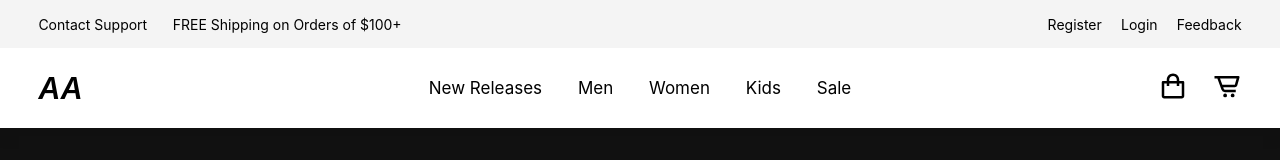
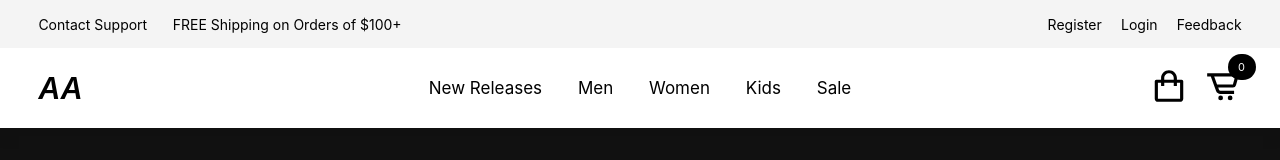
Before and after one commit to amirfounder/amir-apparel-demo-ui-react, a React (Create React App) app: page /shop in a window 1280 px wide. Shown: the top 160 px of the page. Built offline with nearby package versions, Linux system fonts and the light colour scheme.

Commit message:
got the badge working on the cart icon in header

```diff
--- a/src/components/Header/Header.jsx
+++ b/src/components/Header/Header.jsx
@@ -1,11 +1,27 @@
-import React from "react";
+import React, { useState } from "react";
 import { Link } from "react-router-dom";
 import styles from './Header.module.scss'
 import { useHistory } from "react-router-dom";
 import { BiCartAlt, BiShoppingBag } from 'react-icons/bi'
+import { useCartContext } from "../../context/CartContext";
 
 export const Header = () => {
-  const history = useHistory()
+  const {
+    cart
+  } = useCartContext();
+  const history = useHistory();
+
+  const generateCartBadgeNumber = (cart) => {
+    if (Array.isArray(cart)) {
+      if (cart.length > 99) {
+        return '99+'
+      }
+      return cart.length
+    }
+    return '0'
+  }
+
+  const [cartBadgeNumber] = useState()
 
   const handleCartIconClick = () => history.push('/cart')
 
@@ -42,15 +58,18 @@ export const Header = () => {
           </div>
         </div>
         <div className={styles.column}>
-          <BiShoppingBag
-            className={styles.icon}
-            size='30px'
-          />
-          <BiCartAlt
-            onClick={handleCartIconClick}
-            className={styles.icon}
-            size='30px'
-          />
+          <div className={styles.actions}>
+            <BiShoppingBag className={styles.icon} />
+            <div className={styles.cart}>
+              <BiCartAlt
+                onClick={handleCartIconClick}
+                className={styles.icon}
+              />
+              <div className={styles.badge}>
+                {generateCartBadgeNumber(cart)}
+              </div>
+            </div>
+          </div>
         </div>
       </div>
     </div>
--- a/src/components/Header/Header.module.scss
+++ b/src/components/Header/Header.module.scss
@@ -58,39 +58,67 @@
     &:nth-child(2) {
       justify-self: center;
       font-size: 17px;
+
+      &>.menu {
+        &>.navLink {
+          &:not(:first-child):not(:last-child) {
+            margin: 0 1.4vw;
+          }
+          &:first-child {
+            margin: 0 1.4vw 0 0;
+          }
+          &:last-child {
+            margin: 0 0 0 1.4vw;
+          }
+        }
+      }
     }
 
     &:nth-child(3) {
       justify-self: end;
-        &>.icon {
-          display: inline;
+
+      &>.actions {
+        display: grid;
+        grid-template-columns: auto auto;
+        column-gap: 1rem;
+
+        &>.cart {
+          position: relative;
+
+          &>.badge {
+            position: absolute;
+            top: 0;
+            right: 0;
+            border-radius: 200px;
+            background-color: black;
+            min-width: 24px;
+            min-height: 22px;
+            padding: 2px;
+            color: white;
+            font-size: 11px;
+            display: grid;
+            align-items: center;
+            justify-content: center;
+            line-height: 0em;
+            transform: translate(50%, -50%);
+          }
+
         }
-        &>.icon:not(:last-child) {
-          margin-right: 1.5rem;
+
+        & .icon {
+          font-size: 38px;
         }
-        &>.icon:hover {
+
+        & .icon:hover {
           cursor: pointer;
           color: #444;
           transition-duration: .2s;
         }
-        &>.icon:not(:hover) {
+
+        & .icon:not(:hover) {
           transition-duration: .2s;
         }
-    }
-  }
-}
-
-
-.menu {
-  &>.navLink {
-    &:not(:first-child):not(:last-child) {
-      margin: 0 1.4vw;
-    }
-    &:first-child {
-      margin: 0 1.4vw 0 0;
-    }
-    &:last-child {
-      margin: 0 0 0 1.4vw;
+      }
     }
   }
 }
```
